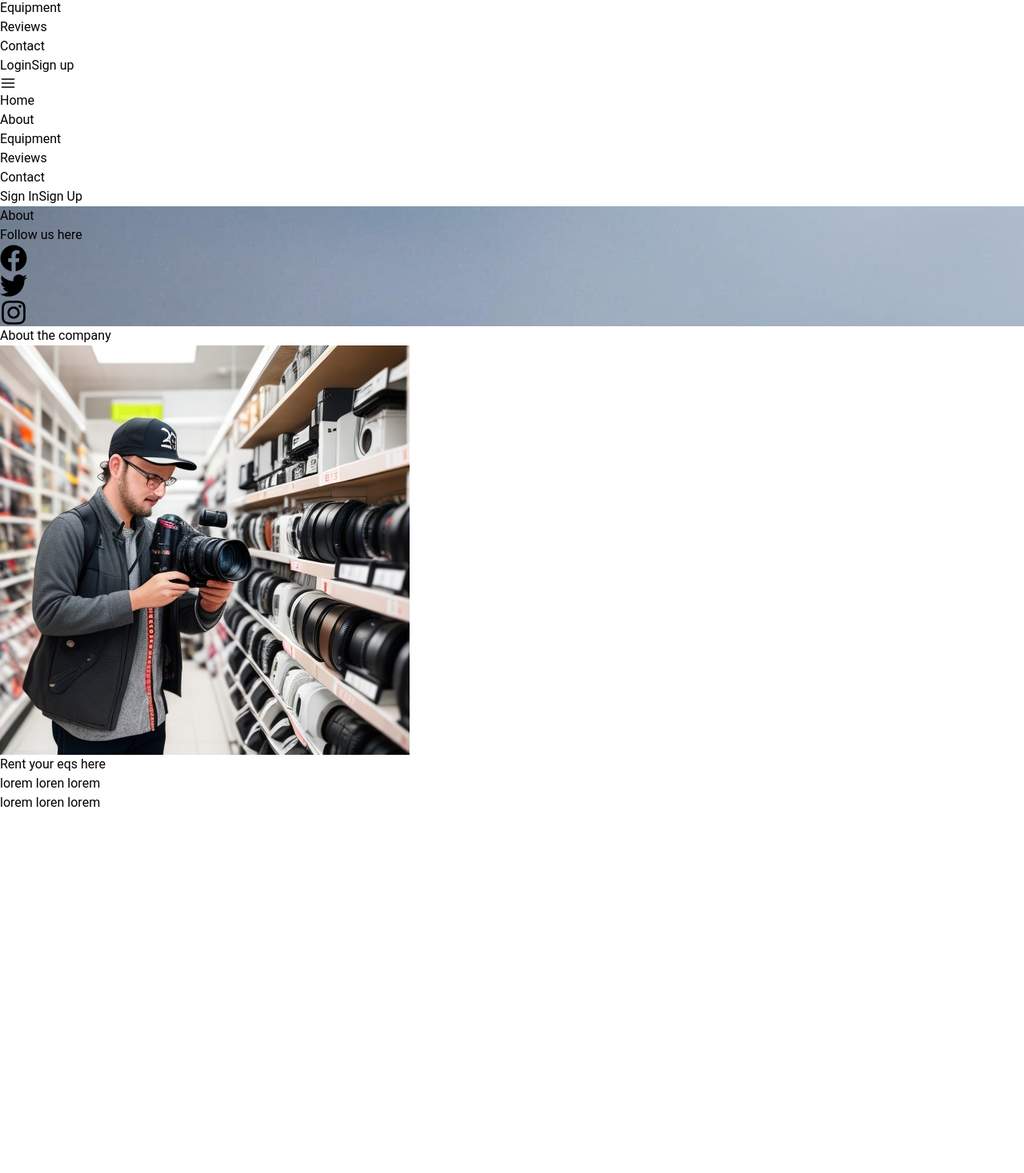
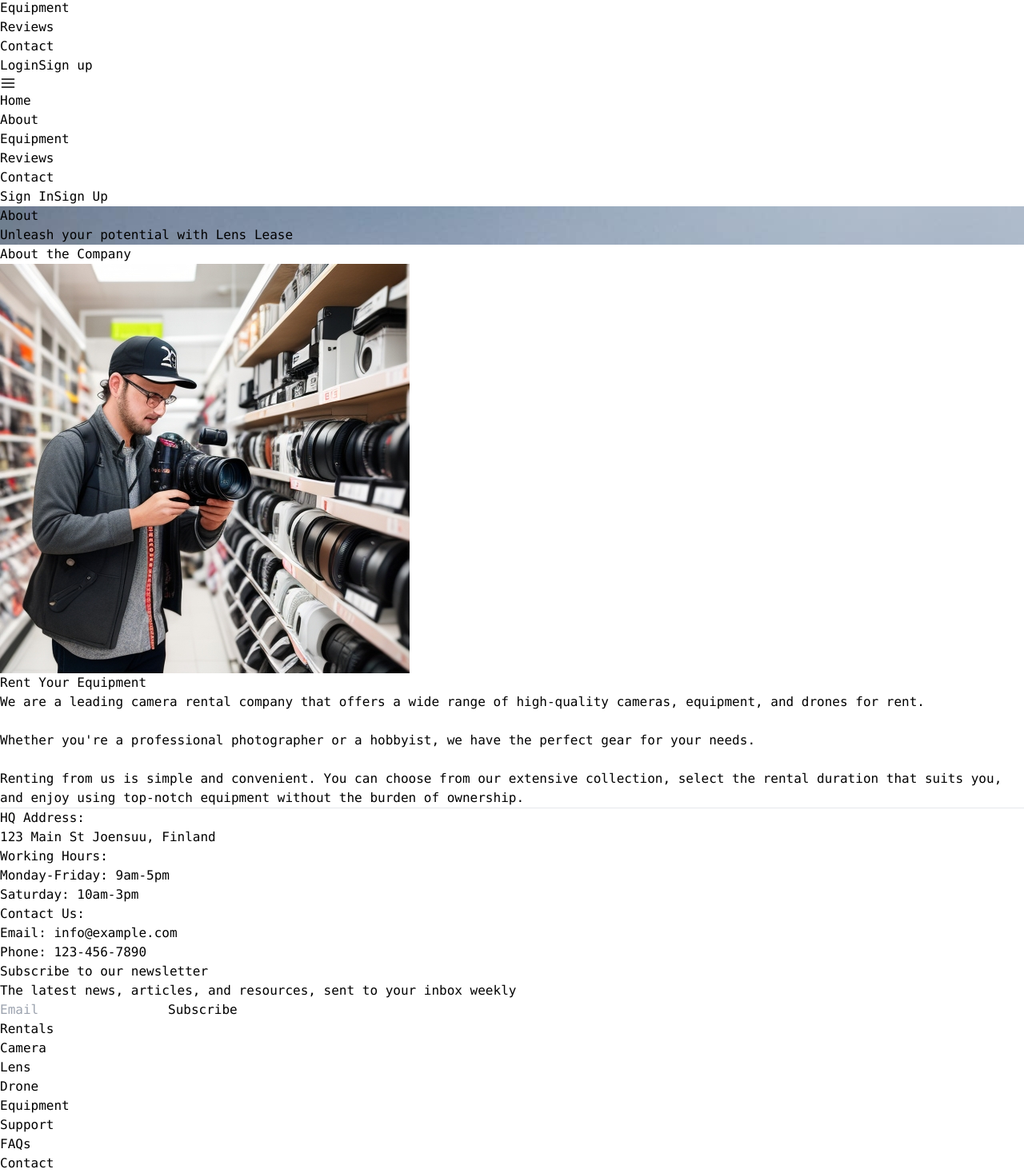
Before and after one commit to Petrikur/lenslease, a React (Vite) app: page /about in a window 1280 px wide. Shown: the part 1330-2797 px from the top of the page at 80% size. Before the commit the page ends 2346 px from the top, so only its background shows below. Built offline with nearby package versions, Linux system fonts and the light colour scheme.

Commit message:
add footer and fix styl

```diff
--- a/src/components/Footer.jsx
+++ b/src/components/Footer.jsx
@@ -1,9 +1,80 @@
-import React from 'react'
+import React from "react";
+import { Socials } from "./Socials";
 
+const footerLists = [
+  {
+    title: "Rentals",
+    items: ["Camera", "Lens", "Drone", "Equipment"],
+  },
+  {
+    title: "Support",
+    items: ["FAQs", "Contact", "Terms And Conditions", "Privacy"],
+  },
+  {
+    title: "Company",
+    items: ["About", "Reviews", "Careers"],
+  },
+  {
+    title: "Legal",
+    items: ["Rental agreement", "Return Policy", "Shipping", "Policies"],
+  },
+];
 const Footer = () => {
   return (
-    <div>Footer</div>
-  )
-}
+    <div className="w-full mt-24 text-gray-300 py-y px-2">
+    <hr></hr>
+      <div className="text-black text-md max-w-[1240px] mx-auto border-b-2 border-gray-600 py-8">
+        <div className="flex flex-col md:flex-row md:justify-between">
+          <div className="flex flex-col space-y-2">
+            <p className="text-lg font-semibold">HQ Address:</p>
+            <p>123 Main St Joensuu, Finland</p>
+            <p className="text-lg font-semibold pt-2">Working Hours:</p>
+            <p >Monday-Friday: 9am-5pm</p>
+            <p >Saturday: 10am-3pm</p>
+          </div>
+          <div className="flex flex-col space-y-2">
+            <p className="text-lg font-semibold">Contact Us:</p>
+            <p >Email: info@example.com</p>
+            <p >Phone: 123-456-7890</p>
+          </div>
+          <div className="flex flex-col">
+            <p className="font-bold ">Subscribe to our newsletter</p>
+            <p className="py-2">
+              The latest news, articles, and resources, sent to your inbox weekly
+            </p>
+            <form className="flex flex-col sm:flex-row">
+              <input
+                className="w-full p-2 mr-4 rounded-md mb-4 border"
+                type="email"
+                placeholder="Email"
+              ></input>
+              <button className="p-2 mb-4 bg-red-500 text-white rounded-md">
+                Subscribe
+              </button>
+            </form>
+          </div>
+        </div>
+      </div>
+      <div className="max-w-[1240px] mx-auto py-8 grid grid-cols-2 md:grid-cols-6">
+      {footerLists.map((list, index) => (
+          <div key={index}>
+            <h6 className="font-bold uppercase pt-2 text-black ">{list.title}</h6>
+            <ul className="space-y-2  text-black ml-2 mt-1">
+              {list.items.map((item, itemIndex) => (
+                <li key={itemIndex} >
+                  {item}
+                </li>
+              ))}
+            </ul>
+          </div>
+        ))}
+      </div>
+      <div className="flex flex-col  max-w-[1240px] px-2 py-4 m-auto justify-between sm:flex-row text-center text-gray-500">
+        <div className="py-4">2023 Lens Lease LLC. All rights reserved</div>
+        <div><Socials /> </div>
+      </div>
+    </div>
+  );
+};
 
-export default Footer
+export default Footer;
--- a/src/components/PageBanner.jsx
+++ b/src/components/PageBanner.jsx
@@ -1,22 +1,24 @@
 import React from "react";
 import bga from "../assets/images/bga.jpg";
+
 import "./divider.css";
 import { Socials } from "../components/Socials";
 
-export const PageBanner = ({ name }) => {
+export const PageBanner = ({ name,phrase }) => {
   return (
     <>
       <div
-        className="relative w-full h-[400px] lg:h-[700px] bg-cover bg-center  "
+        className="relative w-full h-[400px] lg:h-[700px] bg-cover bg-center "
         style={{
           backgroundImage: `url(${bga})`,
         }}
       >
-        <div className="absolute inset-0  bg-white bg-opacity-70">
-          <h1 className="font-semibold pt-36 text-center text-3xl md:text-left  md:text-6xl md:pl-[400px] md:pt-64">
-            {name}
-          </h1>
-          <Socials />
+        <div className="absolute inset-0 bg-white text-center md:text-start pt-36 bg-opacity-70 md:pl-[300px] md:pt-64">
+
+            <h1 className="font-semibold  text-3xl md:text-6xl mb-4 ">
+              {name}
+            </h1>
+            <p className="text-xl">{phrase}</p>
         </div>
 
         {/* divider */}
--- a/src/components/Socials.jsx
+++ b/src/components/Socials.jsx
@@ -1,26 +1,31 @@
 import React from "react";
-import { FaFacebook, FaTwitter, FaInstagram } from "react-icons/fa";
+import { FaFacebook, FaTwitter, FaInstagram, FaGithub } from "react-icons/fa";
+
 export const Socials = () => {
   return (
-    <div className="mt-10 flex justify-center md:justify-start pt-6 md:pl-[400px]">
-      <div className="text-xl font-semibold ">Follow us here </div>
-
+    <div className="flex justify-between sm:w-[300px] pt-4 text-2xl">
       <a target="_blank" href="https://www.facebook.com">
         <FaFacebook
-          size={34}
+          size={30}
           className="ml-4 text-2xl mr-4 text-blue-600 hover:text-blue-800"
         />
       </a>
       <a target="_blank" href="https://www.twitter.com">
         <FaTwitter
-          size={34}
+          size={30}
           className="text-2xl mr-4 text-blue-400 hover:text-blue-600"
         />
       </a>
       <a target="_blank" href="https://www.instagram.com">
         <FaInstagram
-          size={34}
+          size={30}
           className="text-2xl mr-4 text-pink-600 hover:text-pink-800"
+        />
+      </a>
+      <a target="_blank" href="https://www.instagram.com">
+        <FaGithub
+          size={30}
+          className="text-2xl mr-4 text-gray-600 hover:text-gray-800"
         />
       </a>
     </div>
--- a/src/index.css
+++ b/src/index.css
@@ -16,12 +16,14 @@
   .clipImg {
     clip-path: polygon(0 100%, 100% 0, 100% 100%);
   }
-
 }
 
 body {
-  font-family: "Roboto", sans-serif;
+  /* font-family: "Roboto", sans-serif; */
+  font-family: ui-monospace, SFMono-Regular, Menlo, Monaco, Consolas,
+    "Liberation Mono", "Courier New", monospace;
 }
+
 /*
 :root {
   font-family: Inter, system-ui, Avenir, Helvetica, Arial, sans-serif;
--- a/src/pages/About.jsx
+++ b/src/pages/About.jsx
@@ -1,25 +1,48 @@
 import React from "react";
 import { PageBanner } from "../components/PageBanner";
 import storeImg from "../assets/images/store.jpg";
+import Footer from "../components/Footer";
 
 export const About = () => {
   return (
     <>
-      <PageBanner name={"About"} />
+      <PageBanner phrase={"Unleash your potential with Lens Lease"} name={"About"} />
 
       <section className="text-center lg:text-center">
-        <h2 className="text-4xl mt-36 mb-10">About the company</h2>
+        <h2 className="text-4xl mt-36 mb-10 font-mono">About the Company</h2>
 
-        <div className="flex flex-col items-center justify-center mt-12 lg:flex-row lg:justify-center lg:gap-8">
-          <img src={storeImg} alt="Store" className="w-2/3 lg:w-1/3 mb-8 lg:mb-0" />
+        <div className="flex flex-col items-center justify-center mt-12 lg:flex-row lg:justify-center lg:gap-8 mx-4 lg:mx-0 ">
+          <img
+            src={storeImg}
+            alt="Store"
+            className="w-2/3 lg:w-1/3 mb-8 lg:mb-0 rounded-full"
+          />
           <div className="flex flex-col justify-center items-center lg:w-1/3">
+            <h2 className="text-6xl mb-6">Rent Your Equipment</h2>
+            <p className="text-md  font-mono">
+              We are a leading camera rental company that offers a wide range of
+              high-quality cameras, equipment, and drones for rent. <br></br>
+            </p>
+            <br></br>
 
-            <h2 className="text-6xl mb-6">Rent your eqs here</h2>
-            <p className="text-2xl">lorem loren lorem</p>
-            <p className="text-2xl">lorem loren lorem</p>
+            <p className="text-md font-mono">
+
+
+              Whether you're a professional photographer or a hobbyist, we have
+              the perfect gear for your needs.
+            </p>   <br></br>
+            <p className="text-md    font-mono">
+              Renting from us is simple and convenient. You can choose from our
+              extensive collection, select the rental duration that suits you,
+              and enjoy using top-notch equipment without the burden of
+              ownership.
+            </p>
           </div>
         </div>
       </section>
+      <Footer />
     </>
   );
 };
+
+export default About;
```
